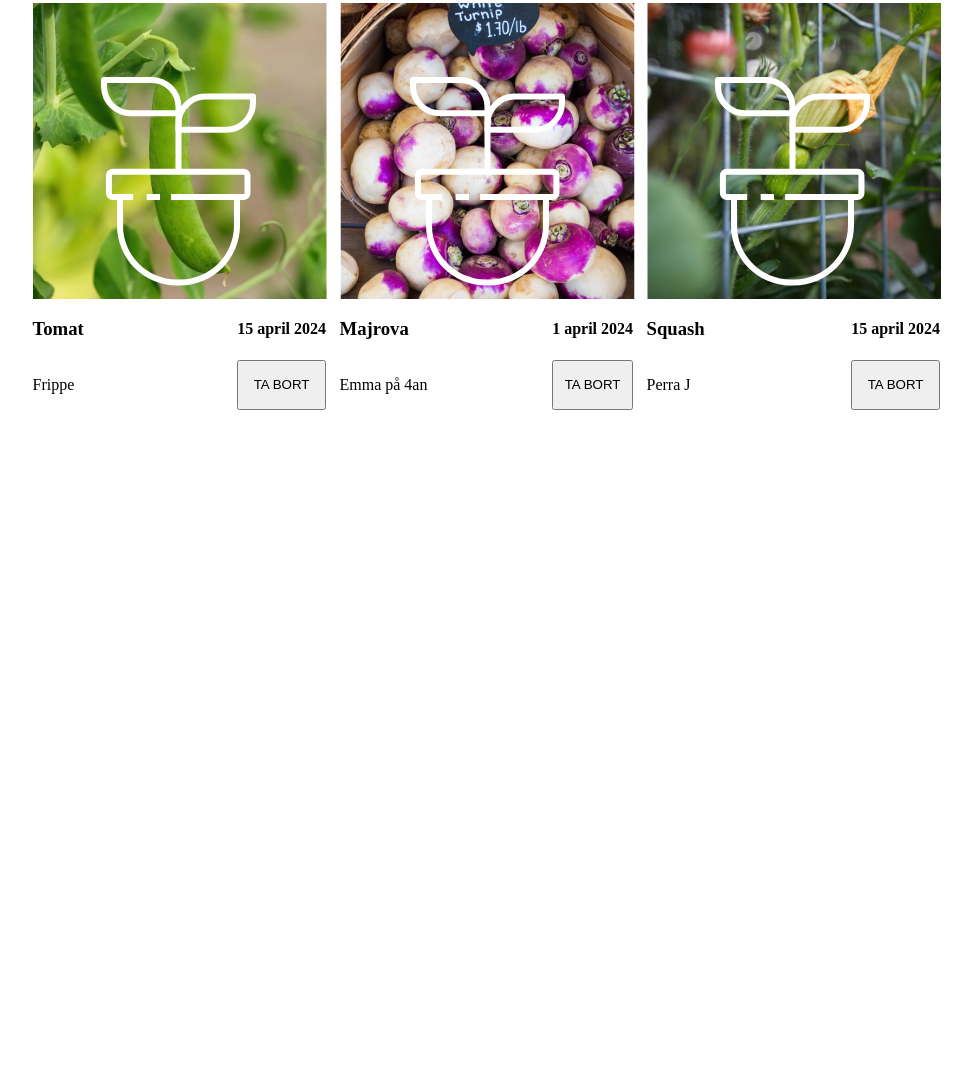
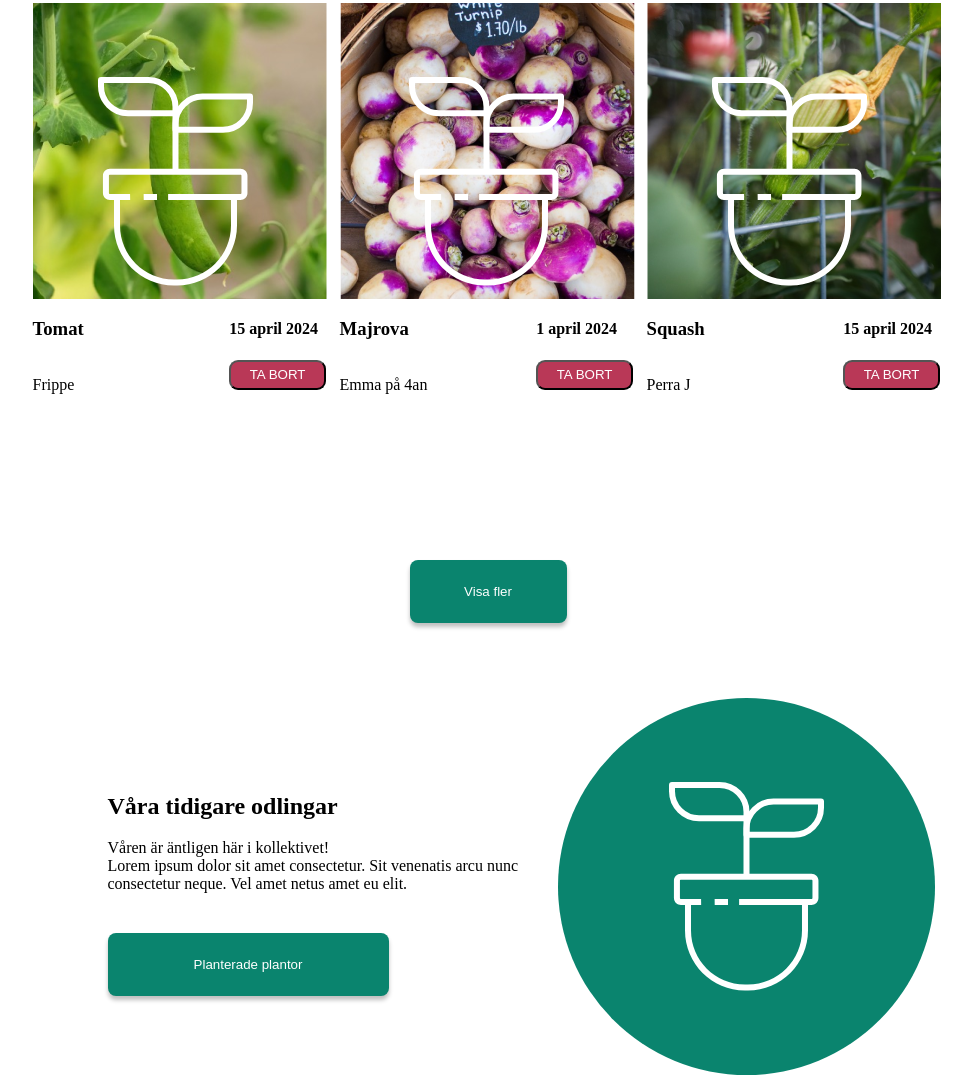
Before and after one commit to mansooriabbas/lexicon-planned-planthood, a plain HTML site: page index.html in a window 1280 px wide. Shown: the part 1641-2716 px from the top of the page, without its empty margins (152-1124 px from the left). Before the commit the page ends 2051 px from the top, so only its background shows below. Drawn offline with Linux system fonts and the light colour scheme.

Commit message:
added bottom part and some styling

```diff
--- a/index.html
+++ b/index.html
@@ -102,6 +102,27 @@
           </div>
         </section>
       </main>
+
+      <main class="bottom">
+        <div class="bottom_button-container">
+          <button>Visa fler</button>
+        </div>
+        <div class="bottom__text-container">
+          <div class="text-container__info-text">
+            <h1>Våra tidigare odlingar</h1>
+
+            <p>
+              Våren är äntligen här i kollektivet! <br />
+              Lorem ipsum dolor sit amet consectetur. Sit venenatis arcu nunc
+              consectetur neque. Vel amet netus amet eu elit.
+            </p>
+          </div>
+          <button class="text-container__button">Planterade plantor</button>
+          <div class="bottom__circle-container">
+            <img src="assets/plant.svg" alt="" />
+          </div>
+        </div>
+      </main>
     </section>
   </body>
 </html>
--- a/style.css
+++ b/style.css
@@ -163,4 +163,68 @@ nav ul {
 .remove {
   grid-column: 4 / 8;
   grid-row: 8 / 8;
+  background-color: #b93857;
+  color: #ffffff;
+  width: 96.88px;
+  height: 30px;
+  border-radius: 9px;
 }
+
+.bottom_button-container {
+  margin-top: 150px;
+  display: flex;
+  flex-direction: row;
+  justify-content: center;
+  align-items: center;
+
+  button {
+    width: 157px;
+    height: 63px;
+    border: 0;
+    border-radius: 8px;
+    box-shadow: 0px 4px 4px 0px rgba(0, 0, 0, 0.25);
+    color: #ffffff;
+    background-color: #0a846e;
+  }
+}
+
+.bottom__text-container {
+  display: grid;
+  grid-template-columns: 75px repeat(11, 75px);
+  grid-template-rows: 75px repeat(5, 75px);
+  width: 911px;
+  margin: 0 auto;
+}
+
+.bottom__circle-container {
+  width: 377px;
+  height: 377px;
+  border-radius: 279px;
+  background-color: #0a846e;
+  display: flex;
+  flex-direction: column;
+  justify-content: center;
+  align-items: center;
+
+  grid-column: 8 / 10;
+  grid-row: 2 / 6;
+}
+
+.text-container__info-text {
+  grid-column: 2 / 8;
+  grid-row: 3 / 5;
+}
+
+.text-container__button {
+  grid-column: 2 / 6;
+  grid-row: 5/ 6;
+  width: 281px;
+  height: 63px;
+  border-radius: 8px;
+  border: 0;
+  background-color: #0a846e;
+  color: #ffffff;
+  box-shadow: 0px 4px 4px 0px rgba(0, 0, 0, 0.25);
+
+  margin-top: 10px;
+}
```
